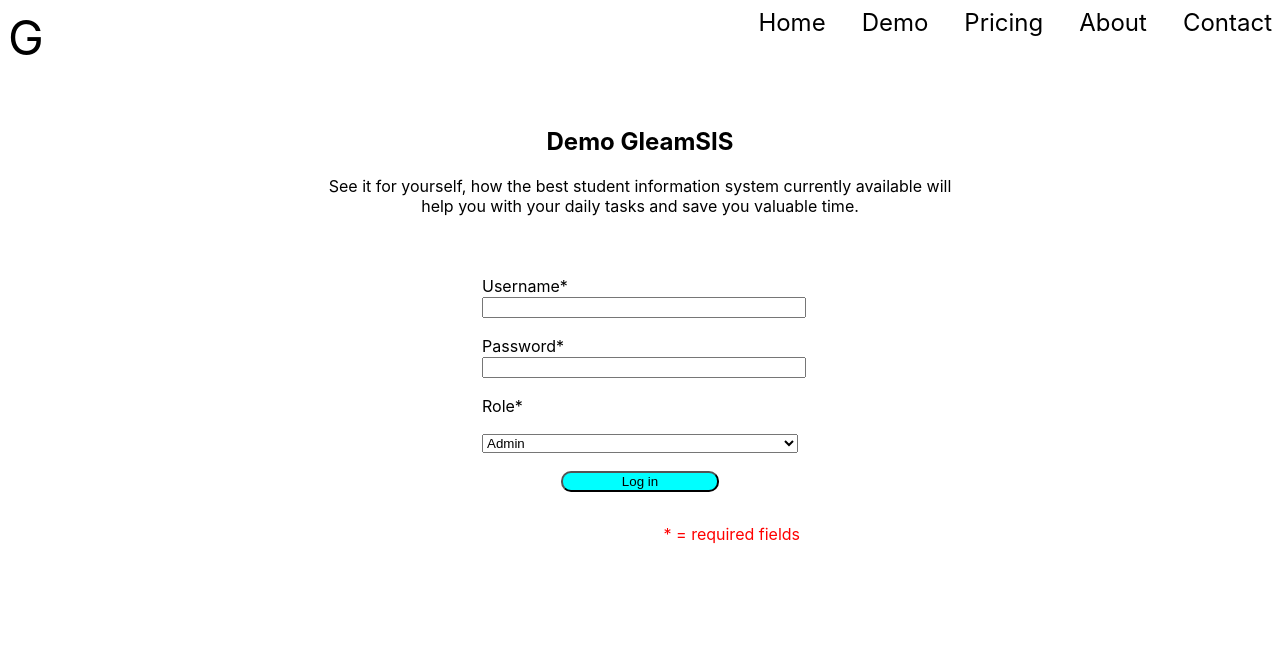
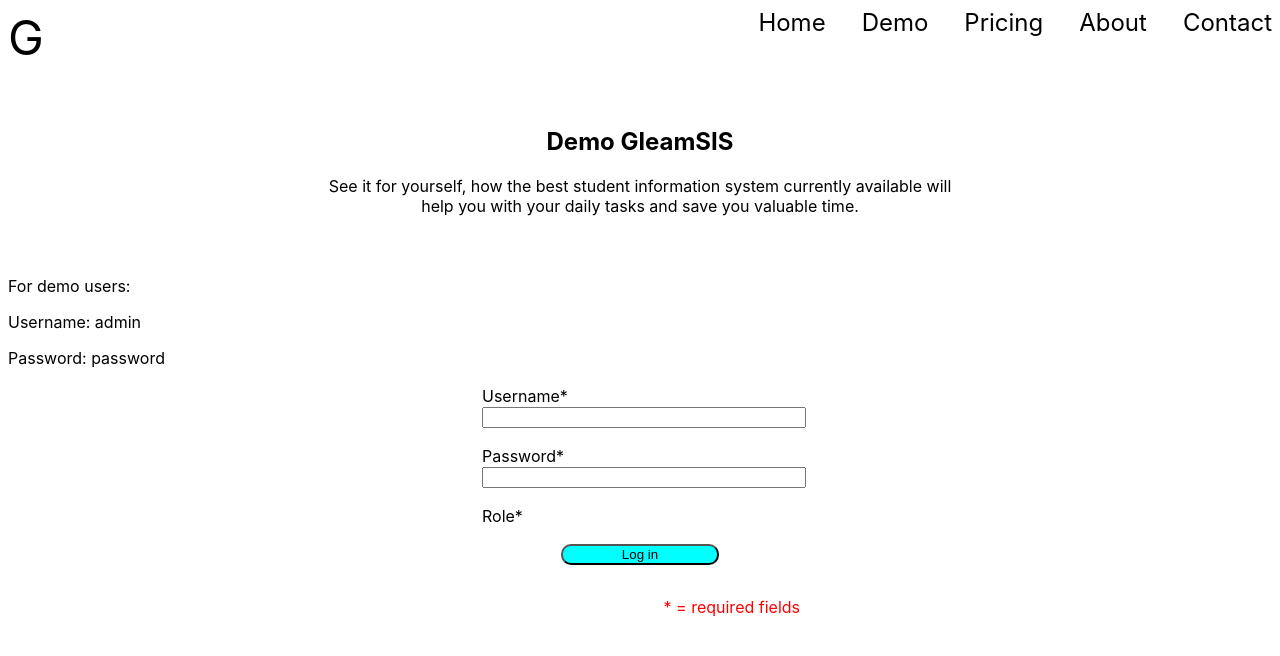
Before and after one commit to yusufalp/gleamsis-client, a React (Create React App) app: page /demo in a window 1280 px wide. Shown: the top 656 px of the page. Built offline with nearby package versions, Linux system fonts and the light colour scheme.

Commit message:
Update demo login credentials

```diff
--- a/src/Demo/Demo.js
+++ b/src/Demo/Demo.js
@@ -4,7 +4,6 @@ class Demo extends React.Component {
   state = {
     username: '',
     password: '',
-    role: 'admin',
     error: ''
   }
   handleUsernameChange = (value) => {
@@ -16,11 +15,7 @@ class Demo extends React.Component {
     this.setState({
       password: value.trim()
     })
-  }
-  handleRoleChange = (value) => {
-    this.setState({
-      role: value
-    })
+
   }
   handleSubmit = (e) => {
     e.preventDefault();
@@ -39,13 +34,6 @@ class Demo extends React.Component {
       return
     }
 
-    if (this.state.role !== "admin") {
-      this.setState({
-        error: "No such user in this role"
-      })
-      return
-    }
-
     this.props.history.push("/dashboard")
   }
   render() {
@@ -58,6 +46,11 @@ class Demo extends React.Component {
             help you with your daily tasks and save you valuable time.
           </p>
         </header>
+        <section>
+          <p>For demo users:</p>
+          <p>Username: admin</p>
+          <p>Password: password</p>
+        </section>
         <main>
           <form onSubmit={this.handleSubmit}>
             <label htmlFor="username">Username*</label>
@@ -75,15 +68,7 @@ class Demo extends React.Component {
               onChange={e => this.handlePasswordChange(e.target.value)}
               required />
             <label htmlFor="role">Role*</label>
-            <select
-              name="role"
-              id="role"
-              onChange={e => this.handleRoleChange(e.target.value)}
-              required>
-              <option value="admin">Admin</option>
-              <option value="staff">Staff</option>
-              <option value="student">Student</option>
-            </select>
+
             <button type="submit">Log in</button>
             <p className="error">{this.state.error}</p>
             <p className="required">* = required fields</p>
```
